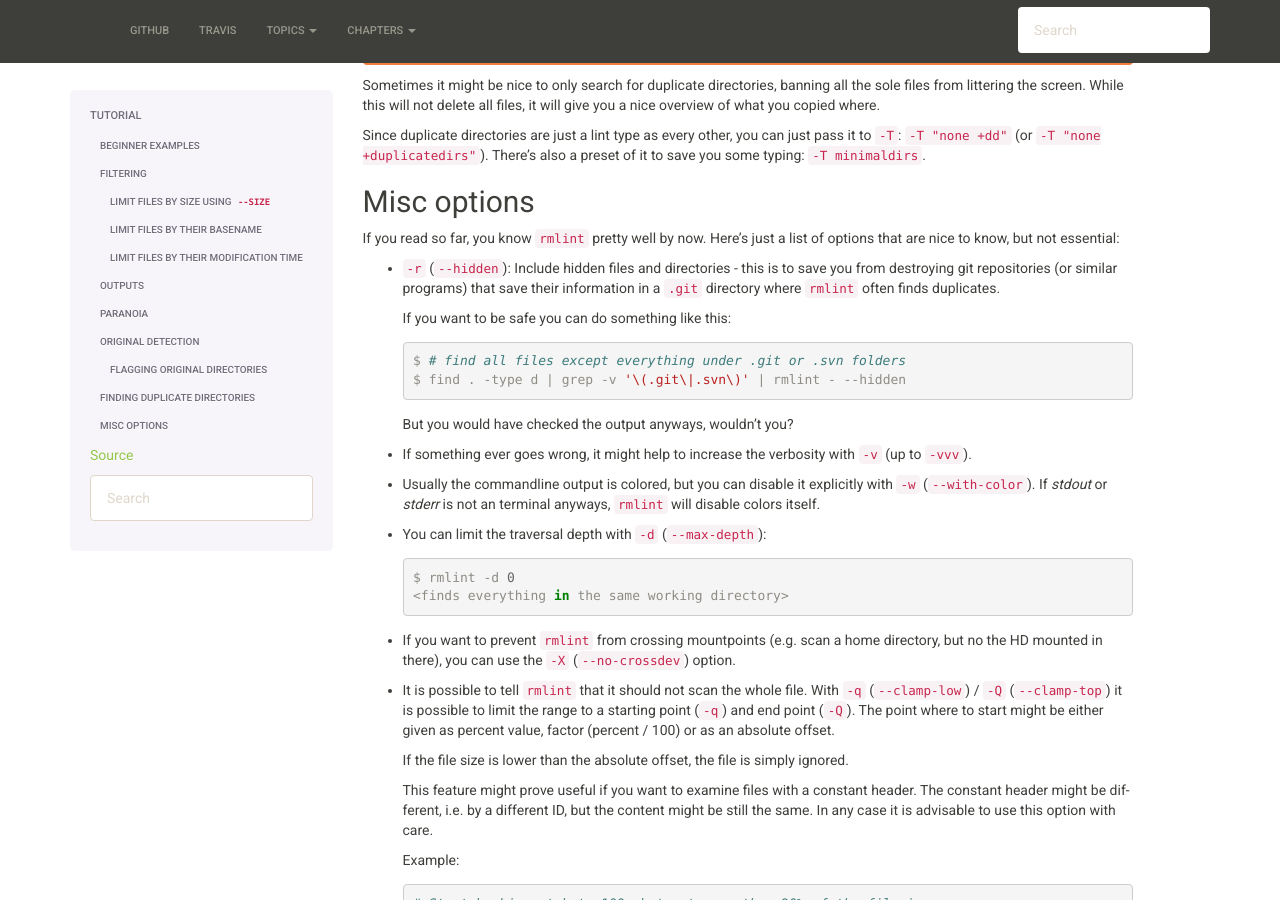
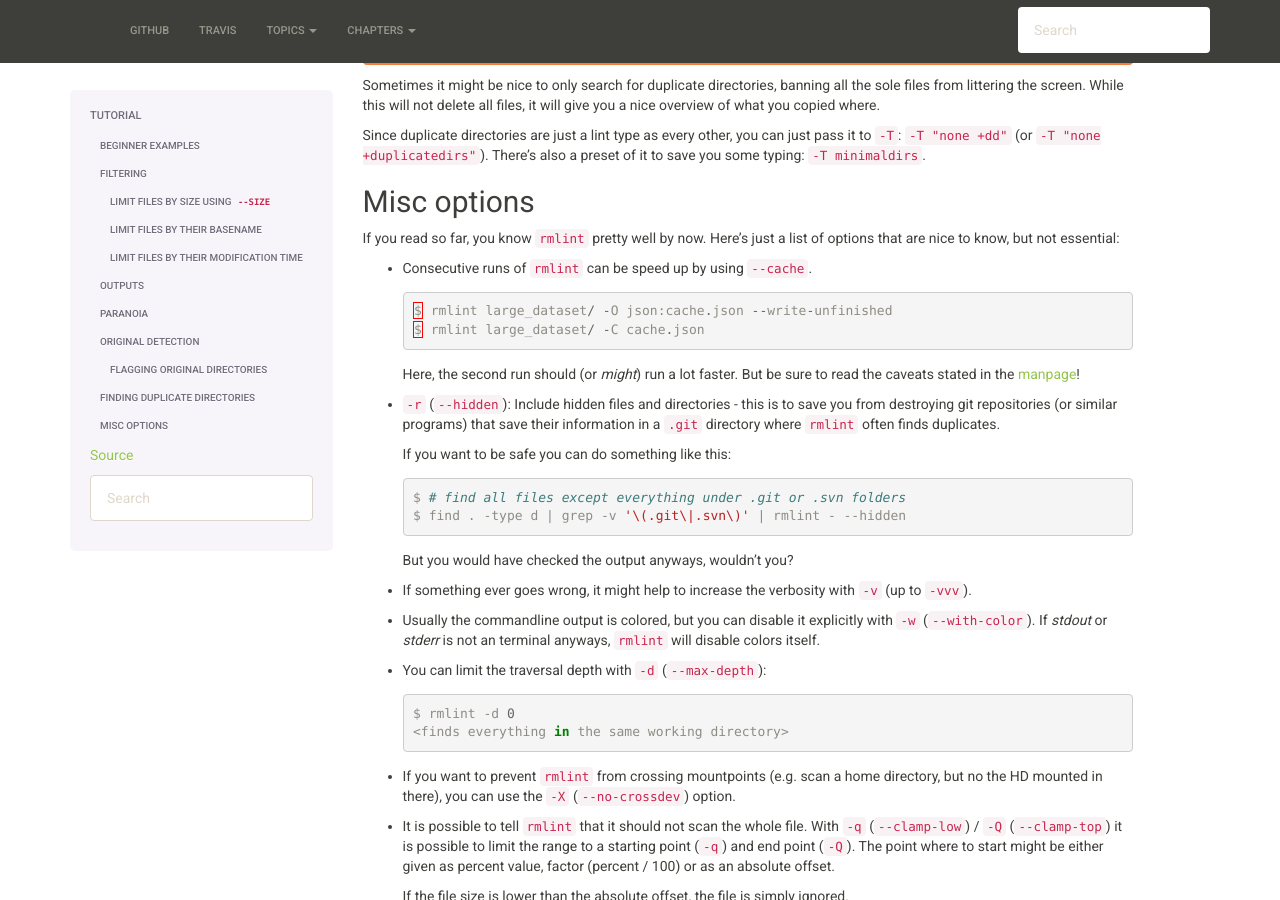
Before and after one commit to sahib/rmlint, a Sphinx documentation site: the page built from docs/tutorial.rst, in a window 1280 px wide and 900 px high, scrolled down 8400 px. Built offline with Sphinx 7.4.7, drawn with Linux system fonts in a browser that asks for light colours.

Commit message:
docs: add short paragraph on caching.

```diff
--- a/docs/tutorial.rst
+++ b/docs/tutorial.rst
@@ -610,6 +610,16 @@ Misc options
 If you read so far, you know ``rmlint`` pretty well by now.
 Here's just a list of options that are nice to know, but not essential:
 
+- Consecutive runs of ``rmlint`` can be speed up by using ``--cache``.
+
+  .. code-block:: python
+
+    $ rmlint large_dataset/ -O json:cache.json --write-unfinished
+    $ rmlint large_dataset/ -C cache.json
+
+  Here, the second run should (or *might*) run a lot faster.
+  But be sure to read the caveats stated in the `manpage`_!
+
 - ``-r`` (``--hidden``): Include hidden files and directories - this is to save
   you from destroying git repositories (or similar programs) that save their
   information in a ``.git`` directory where ``rmlint`` often finds duplicates.
@@ -657,3 +667,5 @@ Here's just a list of options that are nice to know, but not essential:
 
     # Start hashing at byte 100, but not more than 90% of the filesize.
     $ rmlint -q 100 -Q.9
+
+.. _manpage: http://rmlint.readthedocs.org/en/latest/rmlint.1.html
```
